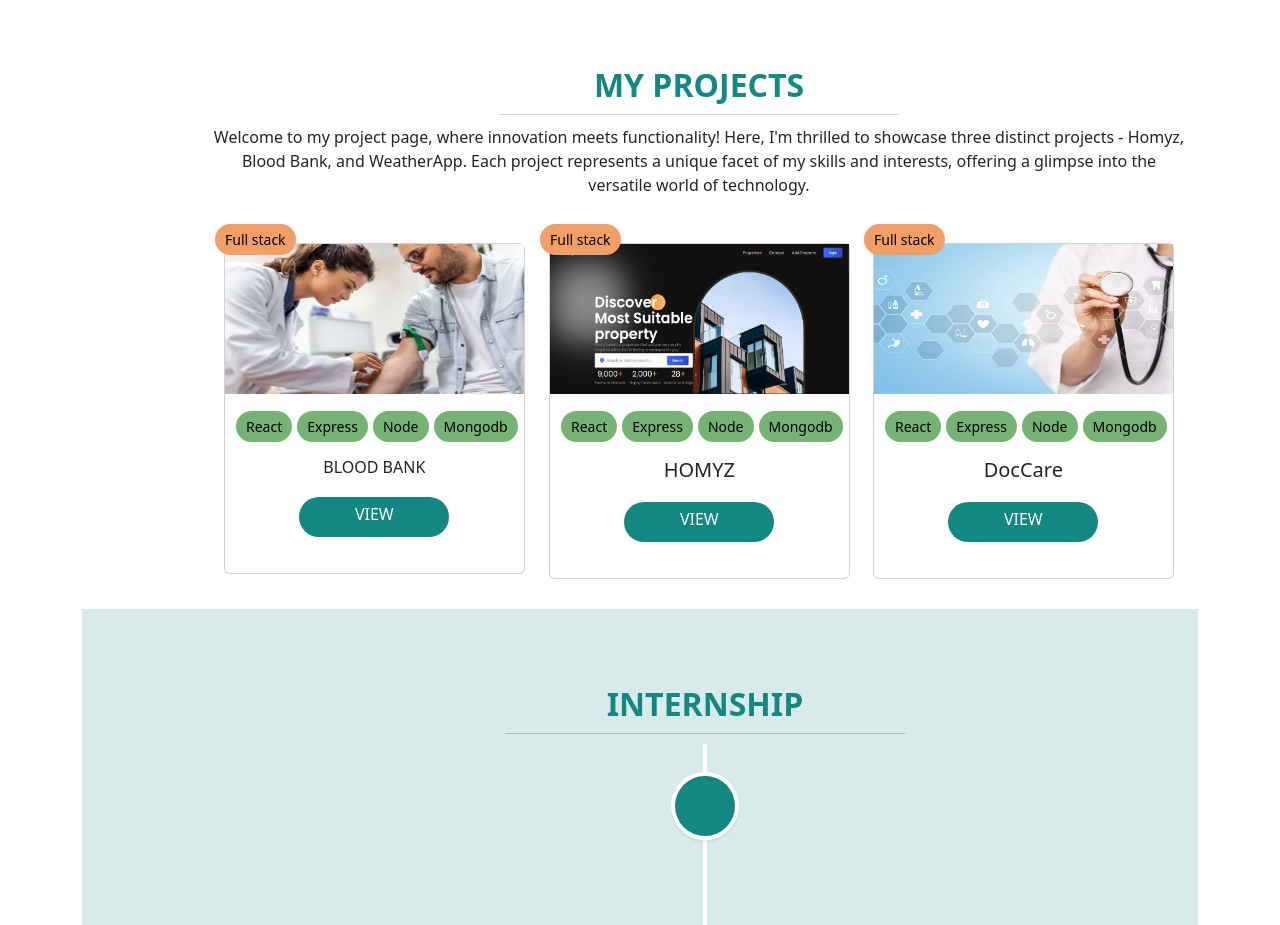
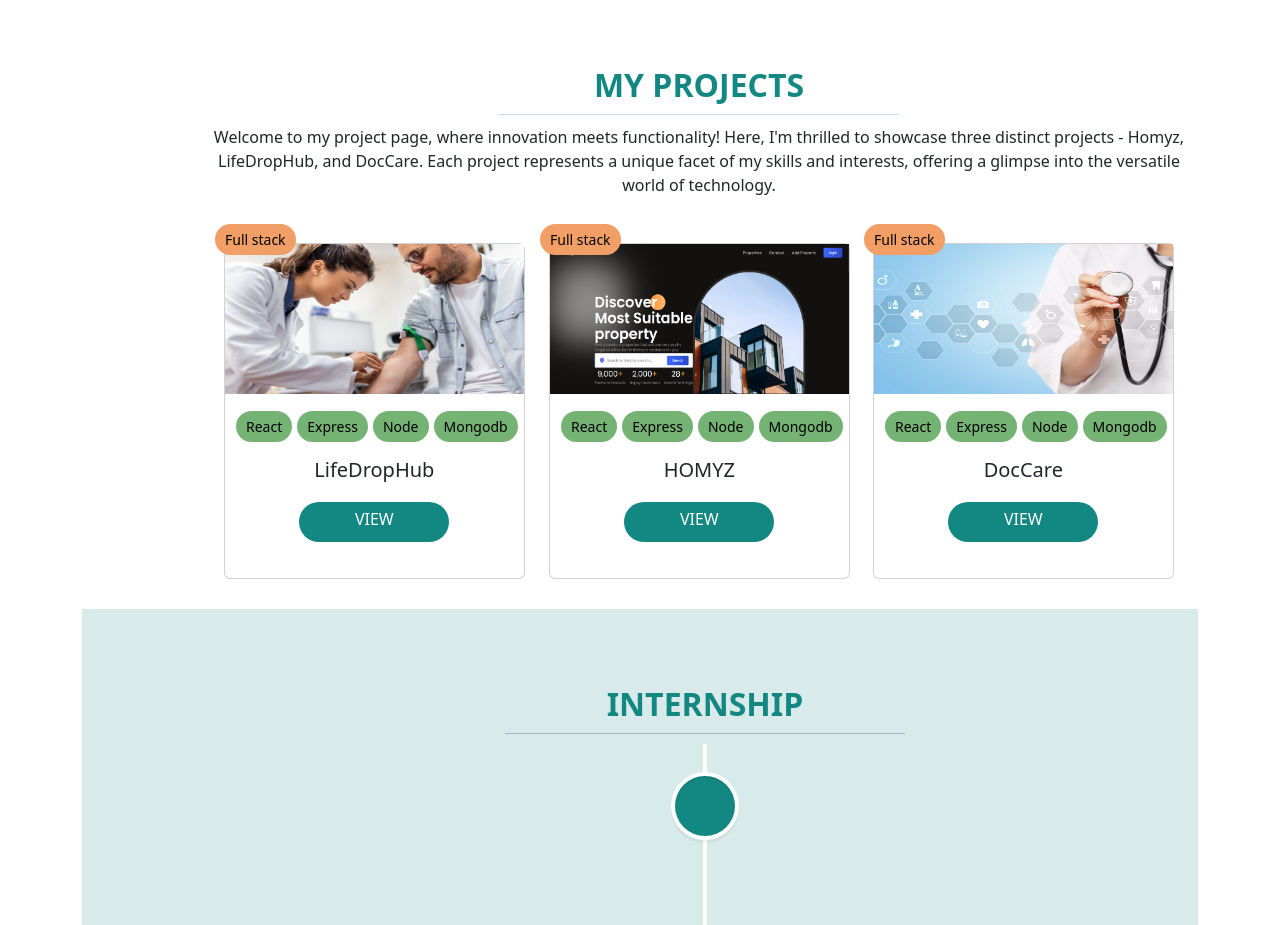
Before and after one commit to adil1777/Portfolio, a React (Create React App) app in the folder client/: page / in a window 1280 px wide. Shown: the part 2054-2979 px from the top of the page. Built offline with nearby package versions, Linux system fonts and the light colour scheme; some icons are missing.

Commit message:
update styling

```diff
--- a/client/src/pages/Projects/Projects.js
+++ b/client/src/pages/Projects/Projects.js
@@ -13,8 +13,7 @@ const Projects = () => {
 
         <p className="pb-3 text-center">
           Welcome to my project page, where innovation meets functionality!
-          Here, I'm thrilled to showcase three distinct projects - Homyz, Blood
-          Bank, and WeatherApp. Each project represents a unique facet of my
+          Here, I'm thrilled to showcase three distinct projects - Homyz, LifeDropHub, and DocCare. Each project represents a unique facet of my
           skills and interests, offering a glimpse into the versatile world of
           technology.
         </p>
@@ -39,7 +38,7 @@ const Projects = () => {
               </div>
               <div className="card-body text-center">
                 <div className="ad-title m-auto">
-                  <h6 className="text-uppercase">Blood Bank</h6>
+                  <h5 >LifeDropHub</h5>
                 </div>
                 <a
                   className="ad-btn"
```
Also changed, not shown: 8 other files (tests, documents, lock files or other folders).
